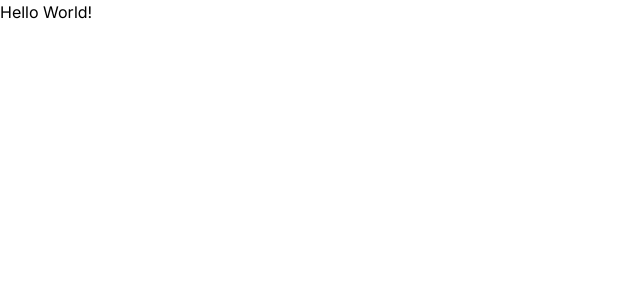
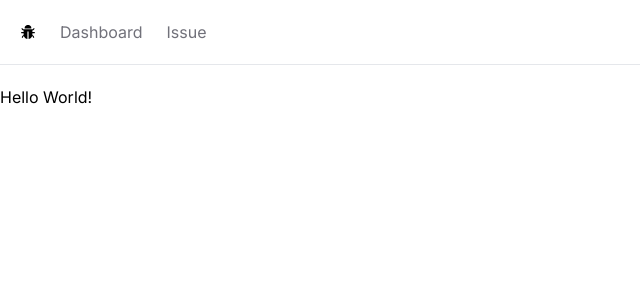
Before and after one commit to TofikE124/issue-tracker, a Next.js app: page / in a window 1280 px wide. Shown: the top 300 px of the page, without its empty margins (0-640 px from the left). Built offline with nearby package versions, Linux system fonts and the light colour scheme.

Commit message:
Build the navbar

```diff
--- /dev/null
+++ b/app/NavBar.tsx
@@ -0,0 +1,33 @@
+import Link from "next/link";
+import React from "react";
+import { AiFillBug } from "react-icons/ai";
+
+const NavBar = () => {
+  const links = [
+    { label: "Dashboard", href: "/" },
+    { label: "Issue", href: "/issues" },
+  ];
+
+  return (
+    <nav className="flex gap-6 border-b mb-5 p-5 items-center">
+      <Link href="/">
+        <AiFillBug />
+      </Link>
+      <ul className="flex gap-6">
+        {links.map((link) => (
+          <li>
+            <Link
+              key={link.href}
+              href={link.href}
+              className="text-zinc-500 hover:text-zinc-800 transition-colors"
+            >
+              {link.label}
+            </Link>
+          </li>
+        ))}
+      </ul>
+    </nav>
+  );
+};
+
+export default NavBar;
--- a/app/layout.tsx
+++ b/app/layout.tsx
@@ -1,6 +1,7 @@
 import type { Metadata } from "next";
 import { Inter } from "next/font/google";
 import "./globals.css";
+import NavBar from "./NavBar";
 
 const inter = Inter({ subsets: ["latin"] });
 
@@ -16,7 +17,10 @@
 }) {
   return (
     <html lang="en">
-      <body className={inter.className}>{children}</body>
+      <body className={inter.className}>
+        <NavBar />
+        <main>{children}</main>
+      </body>
     </html>
   );
 }
--- a/app/page.tsx
+++ b/app/page.tsx
@@ -2,8 +2,8 @@
 
 export default function Home() {
   return (
-    <main className="">
+    <>
       <p>Hello World!</p>
-    </main>
+    </>
   );
 }
```
Also changed, not shown: package.json (+5 -4 lines), 1 other file (tests, documents, lock files or other folders).
